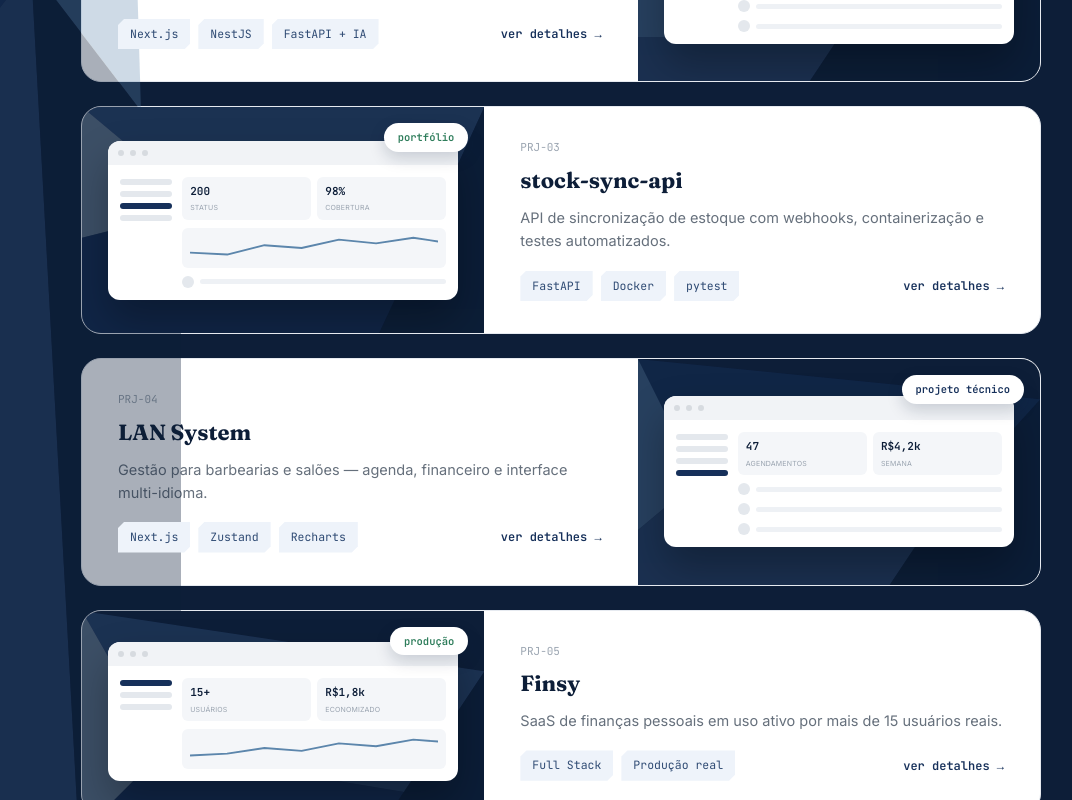
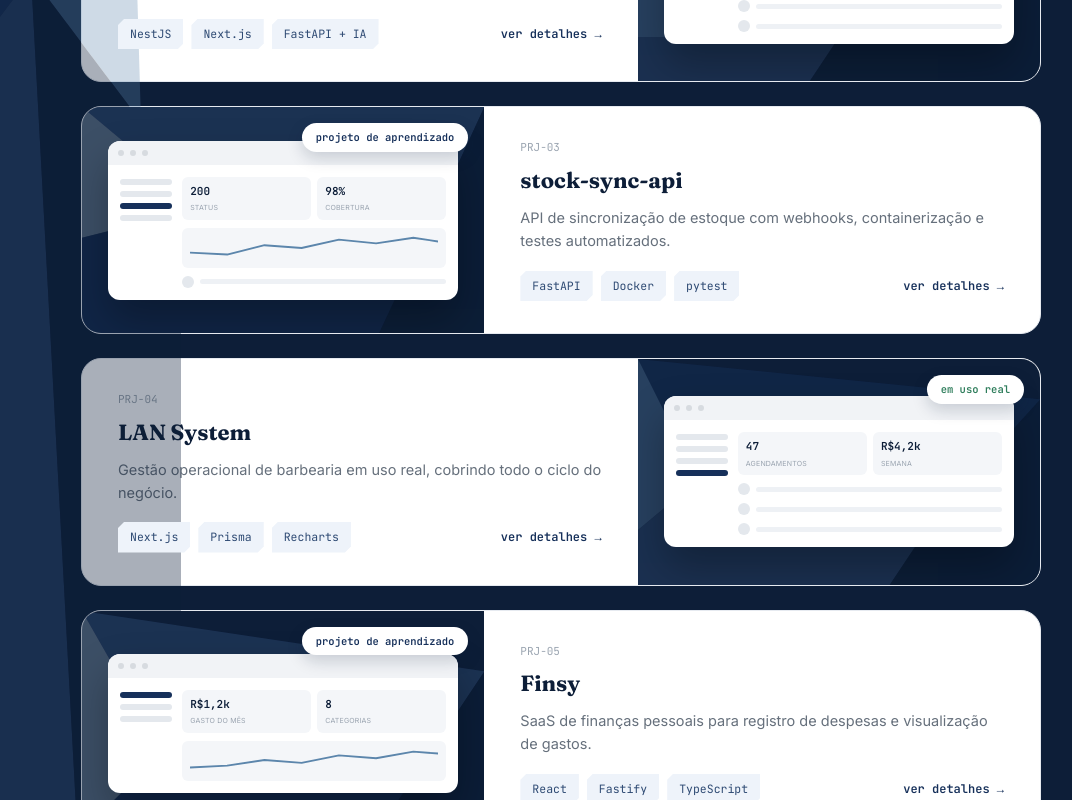
Before and after one commit to DiegoAraaujo/portfolio, a React (Vite) app: page / in a window 1280 px wide. Shown: the part 2740-3540 px from the top of the page, without its empty margins (79-1151 px from the left). Built offline with nearby package versions, Linux system fonts and the light colour scheme; some icons are missing.

Commit message:
fix: update project statuses, stacks and remove outdated Finsy production data

```diff
--- a/src/data/projects.ts
+++ b/src/data/projects.ts
@@ -44,8 +44,8 @@ export const projects: Project[] = [
       'Sistema de gestão completo para academias, cobrindo desde o cadastro do cliente até relatórios financeiros exportáveis.',
     description:
       'Gestão completa de academia — clientes, assinaturas, financeiro, painel de TV e relatórios em PDF.',
-    status: 'em desenvolvimento',
-    statusVariant: 'dev',
+    status: 'em uso real',
+    statusVariant: 'live',
     role: 'Full Stack — solo',
     stackSummary: 'React + FastAPI',
     problem:
@@ -98,30 +98,43 @@ export const projects: Project[] = [
     ref: 'PRJ-02',
     name: 'SI CRM',
     tagline:
-      'CRM construído como projeto de avaliação técnica para estágio Full Stack, com arquitetura em três camadas independentes.',
+      'CRM imobiliário construído como projeto de avaliação técnica para processo seletivo de estágio Full Stack.',
     description:
-      'CRM em três camadas independentes, com microsserviço de IA dedicado ao atendimento.',
+      'CRM imobiliário em três camadas independentes, com kanban dinâmico e assistente de IA para leads.',
     status: 'projeto técnico',
     statusVariant: 'done',
     role: 'Full Stack — solo',
-    stackSummary: 'Next.js + NestJS + FastAPI',
+    stackSummary: 'NestJS + Next.js + FastAPI',
     problem:
-      'O processo pedia a construção de um CRM funcional em prazo curto, com liberdade de arquitetura — oportunidade de mostrar não só código, mas decisão de design de sistema.',
+      'O processo seletivo pedia a construção de um CRM funcional em prazo curto, com liberdade de arquitetura — oportunidade de mostrar não só código, mas decisão de design de sistema em um cenário de gestão de leads imobiliários.',
     solution: [
-      'Frontend em Next.js 16 para a interface de atendimento',
-      'Backend em NestJS cuidando de regras de negócio e persistência via Prisma/PostgreSQL',
-      'Microsserviço separado em Python/FastAPI dedicado a IA, usando Groq SDK com LLaMA 3.3 70B',
-      'Separação proposital: o serviço de IA escala ou é substituído sem afetar o restante do sistema',
+      'Backend em NestJS com Clean Architecture e SOLID, organizado em camadas de domínio, aplicação, infraestrutura e apresentação',
+      'Autenticação com JWT (access e refresh token com rotação) e refresh token em cookie httpOnly',
+      'Kanban com status customizáveis e movimentação de leads entre colunas, com histórico de atividades registrado automaticamente',
+      'Dashboard com estatísticas agregadas, distribuições e dados recentes',
+      'Chat de IA para análise estratégica de leads, com o microsserviço em FastAPI acessado apenas via proxy autenticado do backend',
+      'Endpoint único otimizado para o dashboard, reduzindo requisições e melhorando performance',
+      'Cobertura de funcionalidades críticas com testes unitários usando Jest e React Testing Library',
     ],
     stack: [
-      'Next.js 16',
-      'NestJS 11',
+      'TypeScript',
+      'NestJS',
+      'Next.js',
+      'React',
+      'PostgreSQL',
       'Prisma',
-      'PostgreSQL',
       'FastAPI',
-      'Groq / LLaMA 3.3 70B',
+      'Python',
+      'Docker',
+      'Tailwind CSS',
+      'Zustand',
+      'TanStack Query',
+      'Axios',
+      'React Hook Form',
+      'Zod',
+      'Groq SDK / LLaMA 3.3 70B',
     ],
-    cardTags: ['Next.js', 'NestJS', 'FastAPI + IA'],
+    cardTags: ['NestJS', 'Next.js', 'FastAPI + IA'],
     shard: [
       { points: '0,0 400,0 400,120 200,180', fill: '#16305A', opacity: 0.55 },
       { points: '0,0 200,180 0,180', fill: '#5C86AC', opacity: 0.4 },
@@ -150,20 +163,28 @@ export const projects: Project[] = [
       'API de sincronização de estoque construída como peça de portfólio para candidatura de Desenvolvedor Python Júnior.',
     description:
       'API de sincronização de estoque com webhooks, containerização e testes automatizados.',
-    status: 'portfólio',
-    statusVariant: 'live',
+    status: 'projeto de aprendizado',
+    statusVariant: 'done',
     role: 'Backend — solo',
     stackSummary: 'FastAPI + PostgreSQL',
     problem:
-      'Demonstrar prática real de engenharia backend além de "fazer funcionar": código testável, containerizado e com comunicação assíncrona de eventos.',
+      'A experiência principal é em Node.js/NestJS e TypeScript; o projeto nasceu para aplicar os mesmos princípios de arquitetura já usados no dia a dia (separação de camadas, validação de dados, testes automatizados) em Python e FastAPI, simulando um cenário comum de back-office de varejo.',
     solution: [
-      'API REST para sincronização de estoque com FastAPI',
-      'Persistência em PostgreSQL',
-      'Containerização completa com Docker',
-      'Testes automatizados com pytest',
-      'Notificação de eventos via webhooks',
+      'CRUD completo de produtos, incluindo ajuste direto de estoque',
+      'Criação de pedidos com dedução automática de estoque e validação de estoque insuficiente antes de confirmar',
+      'Garantia de que o estoque não é alterado quando um pedido falha',
+      'Endpoint de webhook que simula recebimento de atualizações de estoque de um ERP externo, sem nunca retornar erro para o sistema que chama, mesmo em falha',
+      'Log de sincronização com todas as tentativas, com filtro dedicado para falhas',
+      'Estrutura organizada por domínio (products, orders, sync), cada um com rotas, regras de negócio, modelo de dados e validação isolados',
     ],
-    stack: ['FastAPI', 'PostgreSQL', 'Docker', 'pytest', 'Webhooks'],
+    stack: [
+      'FastAPI',
+      'SQLAlchemy',
+      'PostgreSQL',
+      'Pydantic',
+      'pytest',
+      'Docker',
+    ],
     cardTags: ['FastAPI', 'Docker', 'pytest'],
     shard: [
       { points: '0,0 400,0 340,130 120,100', fill: '#2E4A73', opacity: 0.55 },
@@ -195,24 +216,43 @@ export const projects: Project[] = [
     ref: 'PRJ-04',
     name: 'LAN System',
     tagline:
-      'Sistema de gestão para barbearias e salões de beleza, com fluxo de trabalho completo em Git.',
+      'Sistema de gestão para barbearia, desenvolvido do zero e em uso real no próprio negócio.',
     description:
-      'Gestão para barbearias e salões — agenda, financeiro e interface multi-idioma.',
-    status: 'projeto técnico',
-    statusVariant: 'done',
+      'Gestão operacional de barbearia em uso real, cobrindo todo o ciclo do negócio.',
+    status: 'em uso real',
+    statusVariant: 'live',
     role: 'Full Stack — solo',
-    stackSummary: 'Next.js + Zustand',
+    stackSummary: 'Next.js + Express + Prisma',
     problem:
-      'Negócios de agendamento (barbearias, salões) precisam de controle de agenda, clientes e financeiro em uma interface simples, com suporte a mais de um idioma.',
+      'A barbearia controlava cadastro de clientes, atendimentos, pagamentos e cortes fiados em anotações manuais no papel, sem visibilidade sobre desempenho ou perdas financeiras, e perdendo tempo que poderia ser dedicado ao atendimento.',
     solution: [
-      'Gestão de agenda e clientes',
-      'Controle financeiro do negócio',
-      'Interface multi-idioma com next-intl',
-      'Visualizações e gráficos com Recharts',
-      'Fluxo de desenvolvimento organizado com branching estruturado no Git',
+      'Autenticação completa com refresh automático de token e proteção de rotas (AuthGuard e GuestGuard)',
+      'Modelagem do banco de dados com Prisma/PostgreSQL para atendimentos, pagamentos e cortes fiados',
+      'Agendamento inteligente, filtrando em tempo real apenas profissionais autorizados para o serviço selecionado e prevenindo serviços duplicados',
+      'Análise de fidelidade de clientes por nível (VIP, frequente, ativo)',
+      'Dashboard com ganho mensal, anual e de cada mês, além dos serviços mais prestados',
+      'Interface multi-idioma (PT/EN) com next-intl',
+      'Eliminou uma perda histórica de mais de R$500 causada por cortes fiados que antes se perdiam em anotações manuais, hoje sob controle automatizado',
+      'Reduziu de dias para segundos análises que antes eram feitas manualmente, como clientes mais fiéis e desempenho por profissional',
+      'Liberou tempo que antes ia para anotar tudo em papel, para focar no atendimento da barbearia',
     ],
-    stack: ['Next.js', 'TanStack Query', 'Zustand', 'next-intl', 'Recharts'],
-    cardTags: ['Next.js', 'Zustand', 'Recharts'],
+    stack: [
+      'TypeScript',
+      'Next.js',
+      'React',
+      'Node.js',
+      'Express',
+      'PostgreSQL',
+      'Prisma',
+      'Tailwind CSS',
+      'TanStack Query',
+      'Zustand',
+      'React Hook Form',
+      'Zod',
+      'Recharts',
+      'next-intl',
+    ],
+    cardTags: ['Next.js', 'Prisma', 'Recharts'],
     shard: [
       { points: '0,0 400,40 300,150 60,120', fill: '#16305A', opacity: 0.55 },
       { points: '0,0 60,120 0,170', fill: '#5C86AC', opacity: 0.4 },
@@ -242,22 +282,37 @@ export const projects: Project[] = [
     ref: 'PRJ-05',
     name: 'Finsy',
     tagline:
-      'SaaS de finanças pessoais em produção, com base de usuários reais.',
+      'SaaS de finanças pessoais, com histórico de gastos e gráficos para entender para onde o dinheiro está indo.',
     description:
-      'SaaS de finanças pessoais em uso ativo por mais de 15 usuários reais.',
-    status: 'produção',
-    statusVariant: 'live',
+      'SaaS de finanças pessoais para registro de despesas e visualização de gastos.',
+    status: 'projeto de aprendizado',
+    statusVariant: 'done',
     role: 'Full Stack — solo',
-    stackSummary: 'Full stack SaaS',
+    stackSummary: 'React + Fastify',
     problem:
-      'Construir uma ferramenta de controle financeiro pessoal simples o bastante para uso diário real, não só um projeto de estudo.',
+      'Gastos pessoais costumam "sumir" sem que a pessoa perceba como, por falta de registro simples e visualização clara do próprio dinheiro.',
     solution: [
-      'Aplicação SaaS completa, do banco de dados à interface',
-      'Arquitetura pensada para manutenção e evolução contínua',
-      'Em uso ativo por mais de 15 usuários reais',
+      'Registro de despesas e histórico financeiro completo',
+      'Gráficos para visualizar padrões de gastos ao longo do tempo',
+      'Autenticação com JWT (access e refresh token) via cookies seguros',
+      'Backend em Clean Architecture, separando entidades, casos de uso, controllers e repositórios',
+      'Documentação de rotas via Swagger',
     ],
-    stack: ['Full Stack', 'Arquitetura limpa', 'Produção real'],
-    cardTags: ['Full Stack', 'Produção real'],
+    stack: [
+      'React',
+      'TypeScript',
+      'Vite',
+      'Tailwind CSS',
+      'TanStack Query',
+      'React Router Dom',
+      'Axios',
+      'Recharts',
+      'Fastify',
+      'Prisma',
+      'PostgreSQL',
+      'Zod',
+    ],
+    cardTags: ['React', 'Fastify', 'TypeScript'],
     shard: [
       { points: '0,0 400,60 320,180 80,140', fill: '#2E4A73', opacity: 0.55 },
       { points: '0,0 80,140 0,220', fill: '#CBDCEF', opacity: 0.3 },
@@ -276,8 +331,8 @@ export const projects: Project[] = [
       navCount: 3,
       activeNav: 0,
       stats: [
-        { value: '15+', label: 'Usuários' },
-        { value: 'R$1,8k', label: 'Economizado' },
+        { value: 'R$1,2k', label: 'Gasto do mês' },
+        { value: '8', label: 'Categorias' },
       ],
       chartPoints: '0,22 30,20 60,14 90,17 120,9 150,12 180,5 200,7',
       rows: 0,
```
